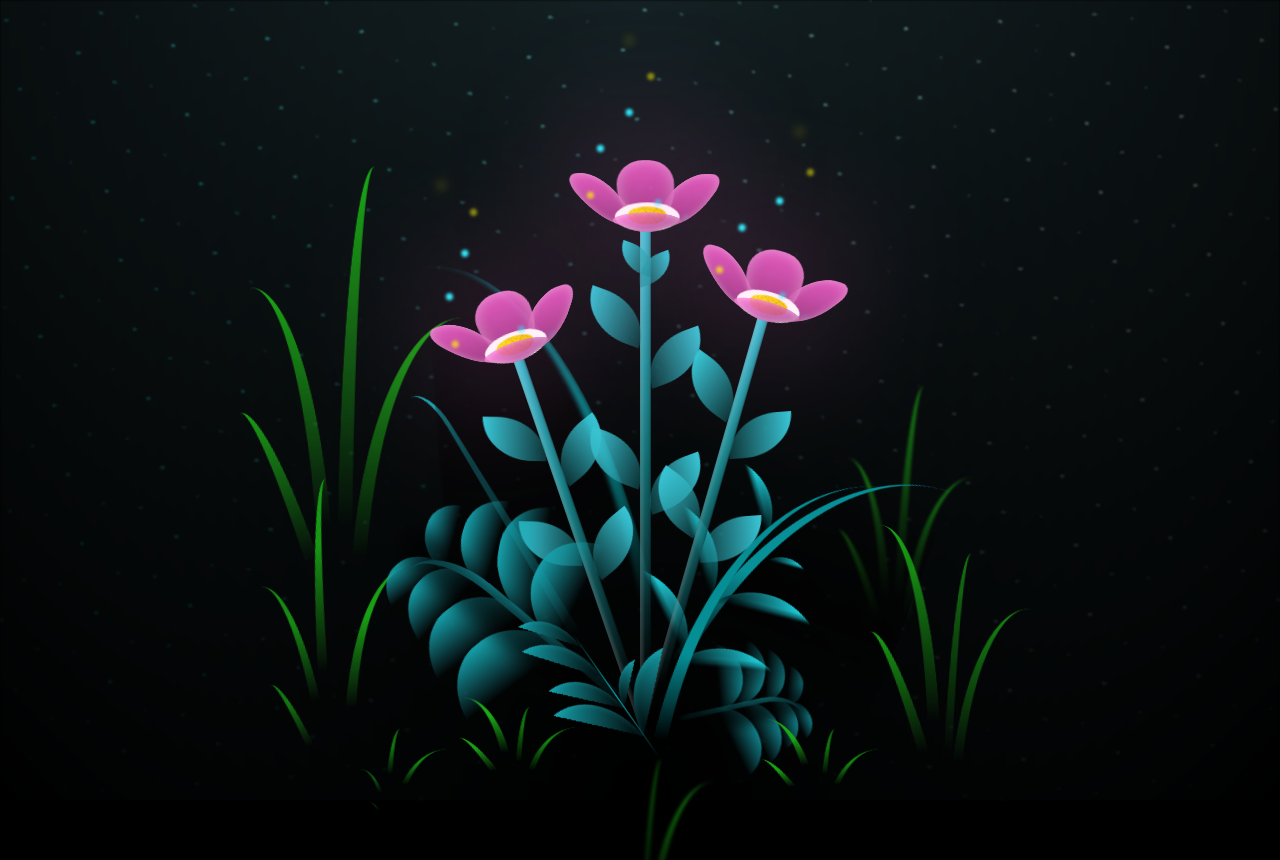
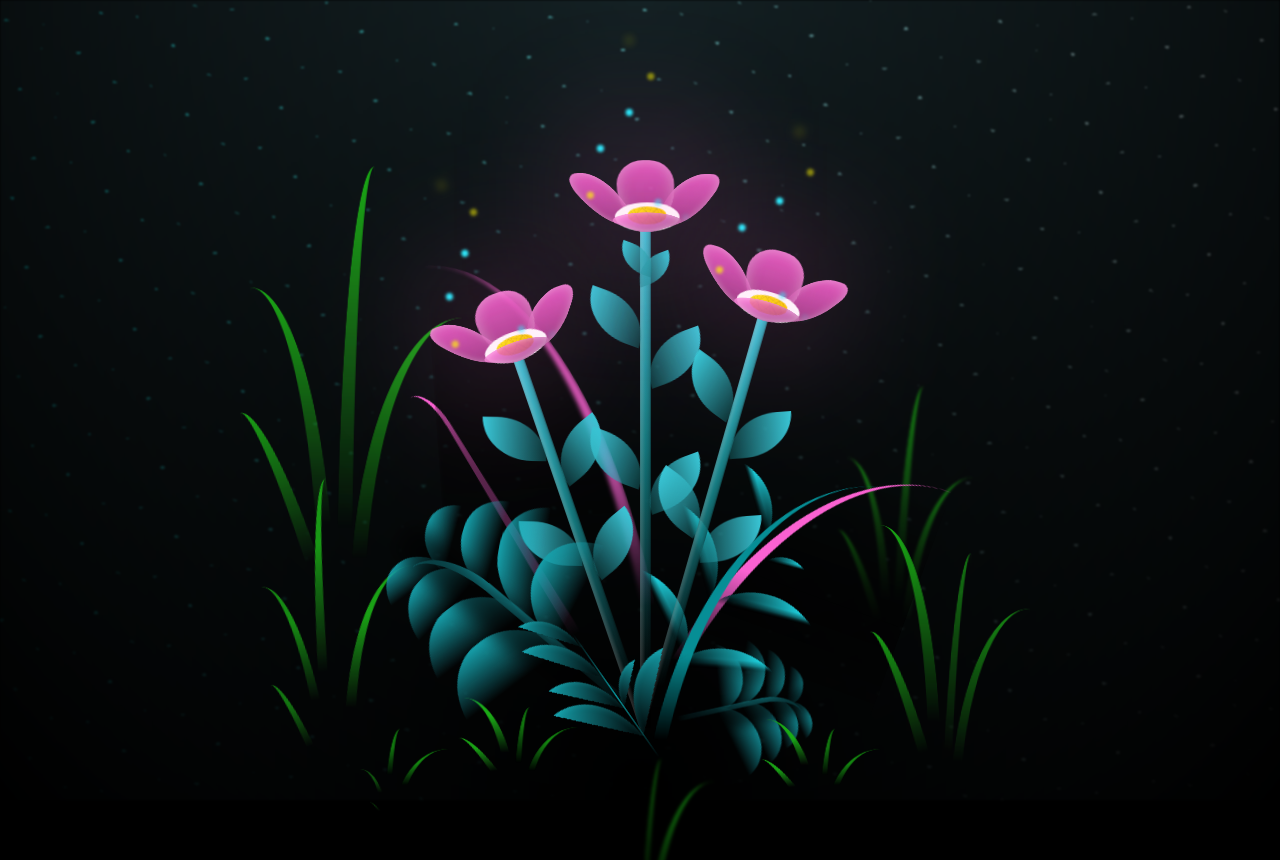
Before and after one commit to syhrulll/syhrulll.github.io, a plain HTML site: page flower.html in a window 1280 px wide. Shown: the top 860 px of the page. Drawn offline with Linux system fonts and the light colour scheme.

Commit message:
Update main.css

```diff
--- a/css/main.css
+++ b/css/main.css
@@ -536,7 +536,7 @@ body {
 .flower__g-long {
   --w: 2vmin;
   --h: 6vmin;
-  --c: #159faa;
+  --c: #fa61d1;
   position: absolute;
   bottom: 10vmin;
   left: -3vmin;
@@ -592,7 +592,7 @@ body {
   width: 30vmin;
   height: 50vmin;
   border-top-left-radius: 100%;
-  border-left: 2vmin solid #079097;
+  border-left: 2vmin solid #fa61d1;
   background-image: linear-gradient(to bottom, transparent, var(--dark-color) 60%);
   -webkit-mask-image: linear-gradient(to top, transparent 30%, #fa61d1 60%);
 }
```
